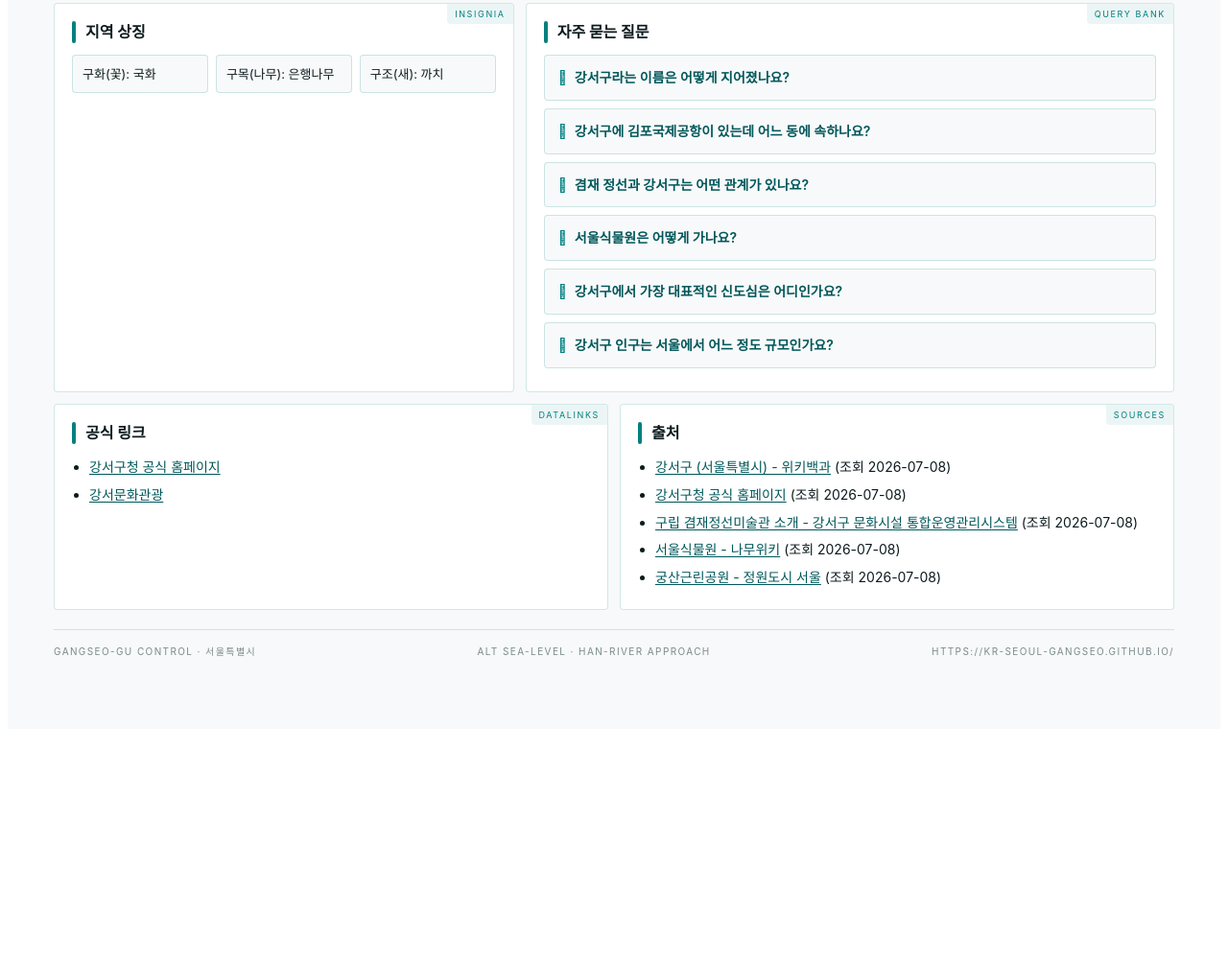
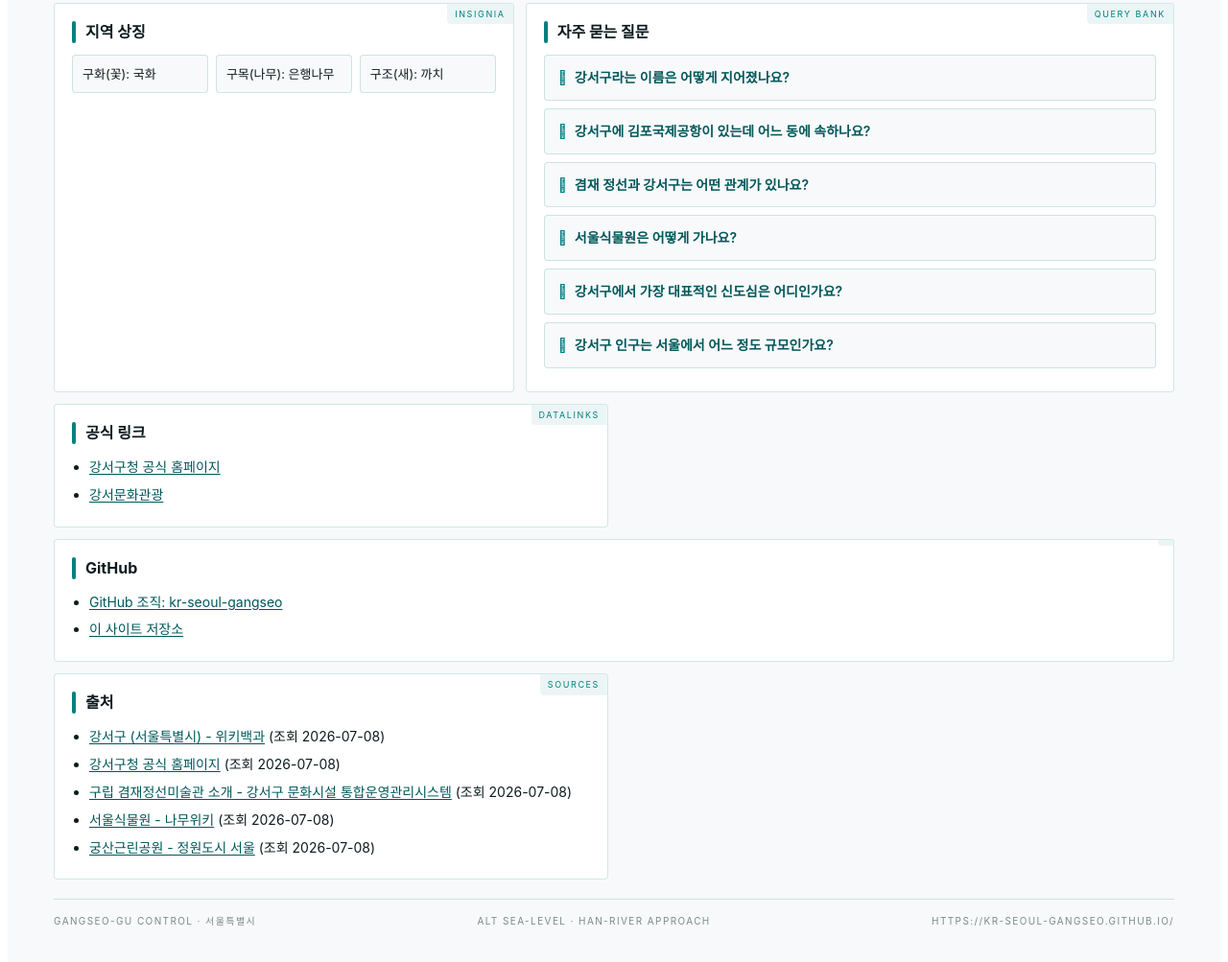
Before and after one commit to kr-seoul-gangseo/kr-seoul-gangseo.github.io, a plain HTML site: page index.html in a window 1280 px wide. Shown: the part 2222-3225 px from the top of the page at 96% size. Before the commit the page ends 2990 px from the top, so only its background shows below. Drawn offline with Linux system fonts and the light colour scheme.

Commit message:
deploy: kr-seoul-gangseo regional landing page

```diff
--- a/index.html
+++ b/index.html
@@ -640,6 +640,13 @@
           <li><a href="https://www.gangseo.seoul.kr/munhwa" rel="noopener">강서문화관광</a></li>
         </ul>
       </section>
+      <section id="github">
+        <h2>GitHub</h2>
+        <ul>
+          <li><a href="https://github.com/kr-seoul-gangseo" rel="noopener">GitHub 조직: kr-seoul-gangseo</a></li>
+          <li><a href="https://github.com/kr-seoul-gangseo/kr-seoul-gangseo.github.io" rel="noopener">이 사이트 저장소</a></li>
+        </ul>
+      </section>
       <section id="sources">
         <h2>출처</h2>
         <ul class="sources">
```
Also changed, not shown: 2 other files.
